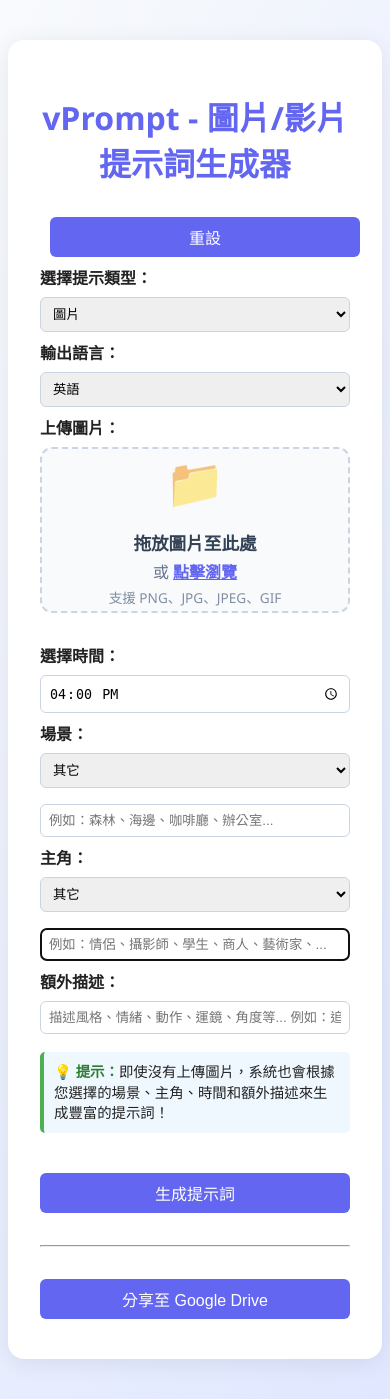
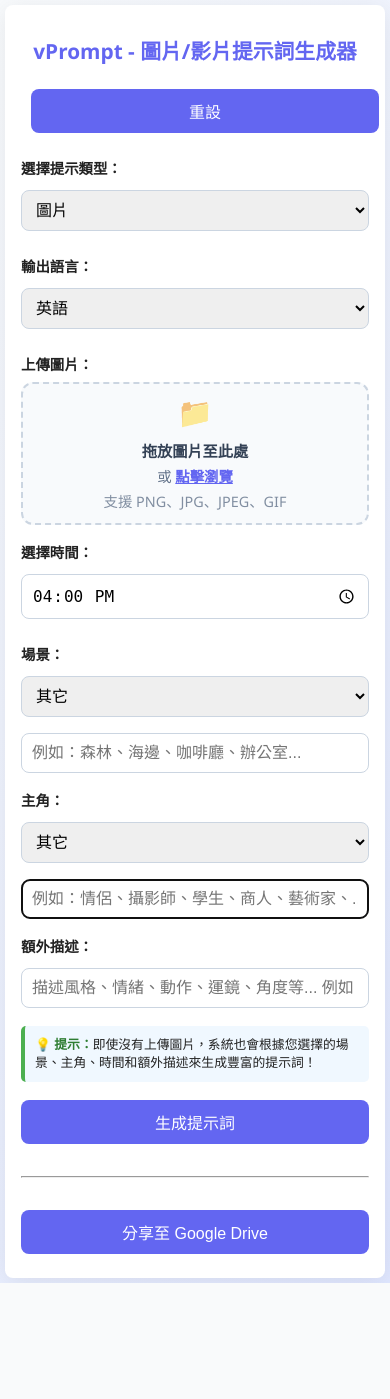
Before and after one commit to elbartohub/vprompt, a Flask app: page / in a window 390 px wide. After the commit the page ends 1283 px from the top, so only its background shows below. Run offline with Flask 3, Linux system fonts and the light colour scheme.

Commit message:
📱 Add Comprehensive Mobile Responsive Design
✨ Mobile Optimizations:
- Added viewport meta tag for proper mobile rendering
- Responsive container sizing (100% width on mobile)
- Touch-friendly button sizing (44px minimum height)
- Mobile-optimized drop zone interface
- Improved form layout for small screens

🎨 Design Enhancements:
- Flexible button container layout (stacks vertically on mobile)
- Optimized typography scaling for different screen sizes
- Enhanced touch interactions for drag & drop
- Mobile-friendly image preview and controls

📐 Responsive Breakpoints:
- Tablet: 768px and below
- Mobile: 480px and below
- Touch devices: Hover state optimizations

🔧 Technical Improvements:
- Font-size: 16px prevents iOS zoom
- Removed unnecessary line breaks on mobile
- Better spacing and padding for touch interfaces
- Enhanced accessibility for mobile users

🚀 User Experience:
- Seamless mobile browsing experience
- Touch-optimized drag & drop functionality
- Improved readability on small screens
- Professional mobile app feel

```diff
--- a/app.py
+++ b/app.py
@@ -19,6 +19,44 @@ load_dotenv()
 
 def allowed_file(filename):
     return '.' in filename and filename.rsplit('.', 1)[1].lower() in ALLOWED_EXTENSIONS
+
+def get_default_camera_motion(prompt_type, scene, character):
+    """Generate default camera motion based on scene and character context"""
+    if prompt_type != 'video':
+        return ''
+
+    # Camera motion suggestions based on scene context
+    scene_motions = {
+        '戶外': ['sweeping drone shot', 'tracking shot through landscape', 'wide establishing shot'],
+        '室內': ['intimate handheld movement', 'smooth dolly shot', 'close-up push-in'],
+        '森林': ['tracking through trees', 'low-angle forest walk', 'canopy reveal shot'],
+        '海邊': ['aerial coastal flyover', 'wave-following tracking', 'sunset crane shot'],
+        '咖啡廳': ['subtle handheld intimacy', 'table-level dolly', 'window reflection shot'],
+        '辦公室': ['corporate tracking shot', 'meeting room push-in', 'window city view'],
+    }
+
+    # Character-based motion suggestions
+    character_motions = {
+        '情侶': 'romantic close-up orbit',
+        '攝影師': 'dynamic following shot',
+        '學生': 'youthful tracking movement',
+        '商人': 'confident dolly approach',
+        '藝術家': 'creative rotating shot',
+        '男': 'steady character tracking',
+        '女': 'elegant following movement',
+        '男孩': 'playful handheld motion',
+        '女孩': 'gentle floating movement',
+        '老人': 'respectful slow push-in',
+    }
+
+    # Try to match scene first, then character
+    if scene and scene in scene_motions:
+        return scene_motions[scene][0]  # Return first suggestion
+    elif character and character in character_motions:
+        return character_motions[character]
+    else:
+        # Default cinematic motions
+        return 'smooth tracking shot'
 
 @app.route('/', methods=['GET', 'POST'])
 def index():
@@ -100,7 +138,16 @@ def index():
                 'es': 'Spanish'
             }
             prompt_lang = lang_map.get(output_lang, 'English')
-            prompt_text_recog = f"Please identify this image in detail and output as JSON: Scene, ambiance_or_mood, Location, Visual style, camera motion, lighting, ending. All responses must be in {prompt_lang}." if output_lang == 'en' else f"請詳細識別這張圖片，並以 json 格式輸出：Scene、ambiance_or_mood、Location、Visual style、camera motion、lighting、ending。所有回應內容一律使用{prompt_lang}。"
+            if output_lang == 'en':
+                if prompt_type == 'video':
+                    prompt_text_recog = f"Please identify this image in detail and output as JSON for VIDEO content: Scene, ambiance_or_mood, Location, Visual style, camera motion, lighting, ending. For 'camera motion', suggest CREATIVE and CINEMATIC camera movements that would work well for this scene (e.g., tracking shots, crane movements, handheld intimacy, drone shots, zooms, dollies, rotations). All responses must be in {prompt_lang}."
+                else:
+                    prompt_text_recog = f"Please identify this image in detail and output as JSON: Scene, ambiance_or_mood, Location, Visual style, camera motion, lighting, ending. All responses must be in {prompt_lang}."
+            else:
+                if prompt_type == 'video':
+                    prompt_text_recog = f"請詳細識別這張圖片，並以 json 格式輸出影片內容：Scene、ambiance_or_mood、Location、Visual style、camera motion、lighting、ending。對於 'camera motion'，請根據場景建議富有創意和電影感的攝影機運動（例如：追蹤鏡頭、升降運動、手持親密感、空拍鏡頭、推拉鏡頭、移動推軌、旋轉等）。所有回應內容一律使用{prompt_lang}。"
+                else:
+                    prompt_text_recog = f"請詳細識別這張圖片，並以 json 格式輸出：Scene、ambiance_or_mood、Location、Visual style、camera motion、lighting、ending。所有回應內容一律使用{prompt_lang}。"
             payload = {
                 "contents": [
                     {
@@ -153,7 +200,7 @@ def index():
                 'ambiance_or_mood': '',  # Will be inferred by Gemini based on other inputs
                 'Location': user_scene if user_scene and user_scene != '其它' else '',  # Use scene as location if provided
                 'Visual style': '',  # Will be inferred
-                'camera motion': 'video' if prompt_type == 'video' else '',  # Set camera motion for video prompts
+                'camera motion': get_default_camera_motion(prompt_type, user_scene, user_character) if prompt_type == 'video' else '',
                 'lighting': '',  # Will be inferred
                 'ending': ''  # Will be inferred
             }
@@ -188,9 +235,15 @@ def index():
                 prompt_lang = lang_map.get(output_lang, 'English')
 
                 if output_lang == 'en':
-                    enhance_prompt = f"Based on these user inputs: {user_input_text}, please create a detailed JSON with the following fields: Scene, ambiance_or_mood, Location, Visual style, camera motion, lighting, ending. Fill in creative and appropriate details for missing fields. Output in {prompt_lang} and format as valid JSON only."
+                    if prompt_type == 'video':
+                        enhance_prompt = f"Based on these user inputs: {user_input_text}, please create a detailed JSON for VIDEO content with the following fields: Scene, ambiance_or_mood, Location, Visual style, camera motion, lighting, ending. For 'camera motion', create CREATIVE and CINEMATIC camera movements that enhance the storytelling (e.g., 'smooth tracking shot following the subject', 'dramatic crane shot revealing the landscape', 'intimate handheld close-up', 'sweeping drone shot', 'slow zoom into character's eyes', 'dynamic dolly push', 'rotating around subject', 'low-angle tracking', 'aerial establishing shot', etc.). Make the camera motion specific, cinematic, and emotionally engaging. Output in {prompt_lang} and format as valid JSON only."
+                    else:
+                        enhance_prompt = f"Based on these user inputs: {user_input_text}, please create a detailed JSON with the following fields: Scene, ambiance_or_mood, Location, Visual style, camera motion, lighting, ending. Fill in creative and appropriate details for missing fields. Output in {prompt_lang} and format as valid JSON only."
                 else:
-                    enhance_prompt = f"根據這些用戶輸入: {user_input_text}，請創建一個詳細的 JSON，包含以下欄位：Scene、ambiance_or_mood、Location、Visual style、camera motion、lighting、ending。為缺少的欄位填入富有創意且合適的細節。請用{prompt_lang}回應，並只輸出有效的 JSON 格式。"
+                    if prompt_type == 'video':
+                        enhance_prompt = f"根據這些用戶輸入: {user_input_text}，請創建一個專為影片內容設計的詳細 JSON，包含以下欄位：Scene、ambiance_or_mood、Location、Visual style、camera motion、lighting、ending。對於 'camera motion' 欄位，請創造富有創意和電影感的攝影機運動，增強故事敘述效果（例如：'平滑追蹤鏡頭跟隨主體'、'戲劇性升降鏡頭展現風景'、'親密手持特寫'、'掃描式空拍鏡頭'、'緩慢推軌至角色眼部'、'動態移動推軌'、'環繞主體旋轉'、'低角度追蹤'、'航拍建立鏡頭'等）。讓攝影機運動具體、有電影感且富有情感張力。請用{prompt_lang}回應，並只輸出有效的 JSON 格式。"
+                    else:
+                        enhance_prompt = f"根據這些用戶輸入: {user_input_text}，請創建一個詳細的 JSON，包含以下欄位：Scene、ambiance_or_mood、Location、Visual style、camera motion、lighting、ending。為缺少的欄位填入富有創意且合適的細節。請用{prompt_lang}回應，並只輸出有效的 JSON 格式。"
 
                 payload = {
                     "contents": [
--- a/static/style.css
+++ b/static/style.css
@@ -223,3 +223,194 @@ img {
     background: #dc2626;
     transform: scale(1.1);
 }
+
+/* Mobile Responsive Styles */
+@media screen and (max-width: 768px) {
+    body {
+        margin: 0;
+        padding: 0;
+    }
+
+    .container {
+        max-width: 100%;
+        margin: 10px;
+        padding: 20px;
+        border-radius: 12px;
+    }
+
+    h1 {
+        font-size: 1.5rem;
+        margin-bottom: 20px;
+    }
+
+    label {
+        font-size: 0.9rem;
+        margin-top: 10px;
+    }
+
+    input, select, textarea {
+        padding: 12px;
+        font-size: 16px; /* Prevents zoom on iOS */
+        border-radius: 8px;
+    }
+
+    button {
+        padding: 12px;
+        font-size: 1rem;
+        border-radius: 8px;
+        min-height: 44px; /* Touch-friendly minimum size */
+    }
+
+    /* Drop zone mobile optimizations */
+    .drop-zone {
+        min-height: 120px;
+        padding: 10px;
+    }
+
+    .drop-zone-icon {
+        font-size: 2rem;
+        margin-bottom: 12px;
+    }
+
+    .drop-zone-text p {
+        font-size: 0.9rem;
+    }
+
+    .drop-zone-text p:first-child {
+        font-size: 1rem;
+    }
+
+    .drop-zone-formats {
+        font-size: 0.8rem;
+    }
+
+    /* Button container mobile layout */
+    .button-container {
+        flex-direction: column;
+        gap: 8px;
+    }
+
+    .button-container a,
+    .button-container button {
+        width: 100%;
+        text-align: center;
+        margin: 0;
+    }
+
+    /* Copy buttons mobile optimization */
+    #copyTextBtn, #copyJsonBtn {
+        padding: 10px 12px;
+        font-size: 0.9rem;
+        width: 100%;
+    }
+
+    /* Textarea mobile optimization */
+    textarea {
+        min-height: 100px;
+        resize: vertical;
+    }
+
+    /* Tip section mobile */
+    .tip {
+        padding: 12px;
+        margin: 12px 0;
+        font-size: 0.85rem;
+    }
+
+    /* Image preview mobile */
+    img {
+        max-width: 100%;
+        height: auto;
+    }
+
+    /* Form spacing mobile */
+    br {
+        display: none; /* Remove extra line breaks on mobile */
+    }
+
+    label {
+        display: block;
+        margin-top: 16px;
+        margin-bottom: 4px;
+    }
+
+    /* Preview overlay mobile optimization */
+    .preview-overlay {
+        opacity: 0.8; /* More visible on mobile */
+    }
+
+    .remove-image {
+        width: 36px;
+        height: 36px;
+        font-size: 1.4rem;
+        top: 10px;
+        right: 10px;
+    }
+}
+
+@media screen and (max-width: 480px) {
+    .container {
+        margin: 5px;
+        padding: 16px;
+        border-radius: 8px;
+    }
+
+    h1 {
+        font-size: 1.3rem;
+        margin-bottom: 16px;
+    }
+
+    .drop-zone {
+        min-height: 100px;
+        padding: 8px;
+    }
+
+    .drop-zone-icon {
+        font-size: 1.8rem;
+        margin-bottom: 8px;
+    }
+
+    .drop-zone-text p:first-child {
+        font-size: 0.95rem;
+    }
+
+    .tip {
+        padding: 10px;
+        font-size: 0.8rem;
+    }
+
+    input, select, textarea, button {
+        padding: 10px;
+        font-size: 16px;
+    }
+
+    /* Stack form elements vertically on very small screens */
+    #customSceneInput,
+    #customCharacterInput {
+        display: block !important;
+        margin-top: 8px;
+        width: 100% !important;
+    }
+}
+
+/* Touch device optimizations */
+@media (hover: none) and (pointer: coarse) {
+    button:hover {
+        background: #6366f1; /* Remove hover effects on touch devices */
+    }
+
+    .drop-zone:hover {
+        border-color: #cbd5e1;
+        background: #f8fafc;
+    }
+
+    .preview-overlay {
+        opacity: 0.9; /* Always visible on touch devices */
+    }
+
+    #copyTextBtn:hover, #copyJsonBtn:hover {
+        background: #10b981;
+        transform: none;
+        box-shadow: none;
+    }
+}
--- a/templates/index.html
+++ b/templates/index.html
@@ -2,6 +2,7 @@
 <html lang="zh-Hant">
 <head>
     <meta charset="UTF-8">
+    <meta name="viewport" content="width=device-width, initial-scale=1.0">
     <title>vPrompt - 圖片/影片提示詞生成器</title>
     <link rel="stylesheet" href="/static/style.css">
 </head>
```
